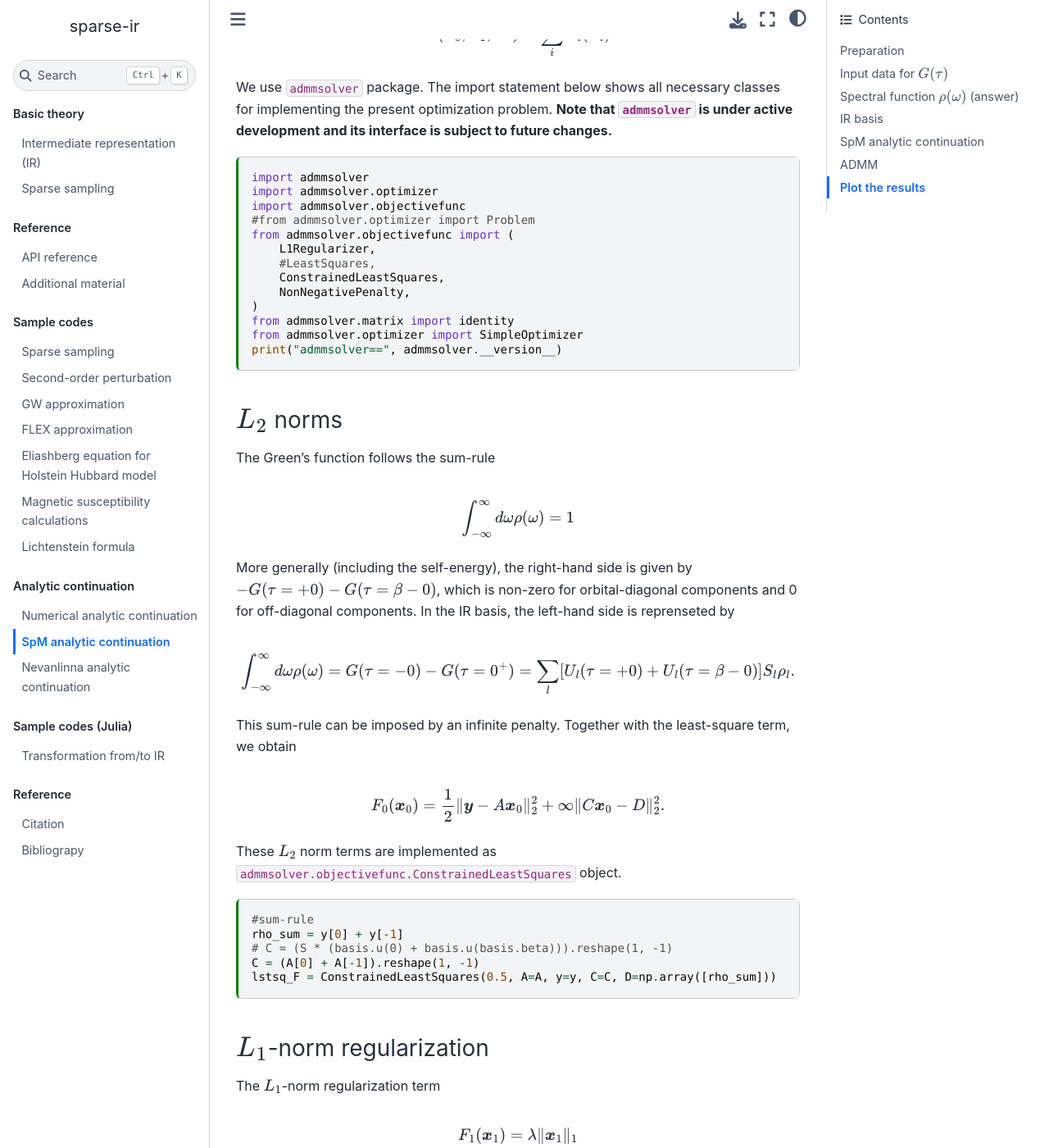
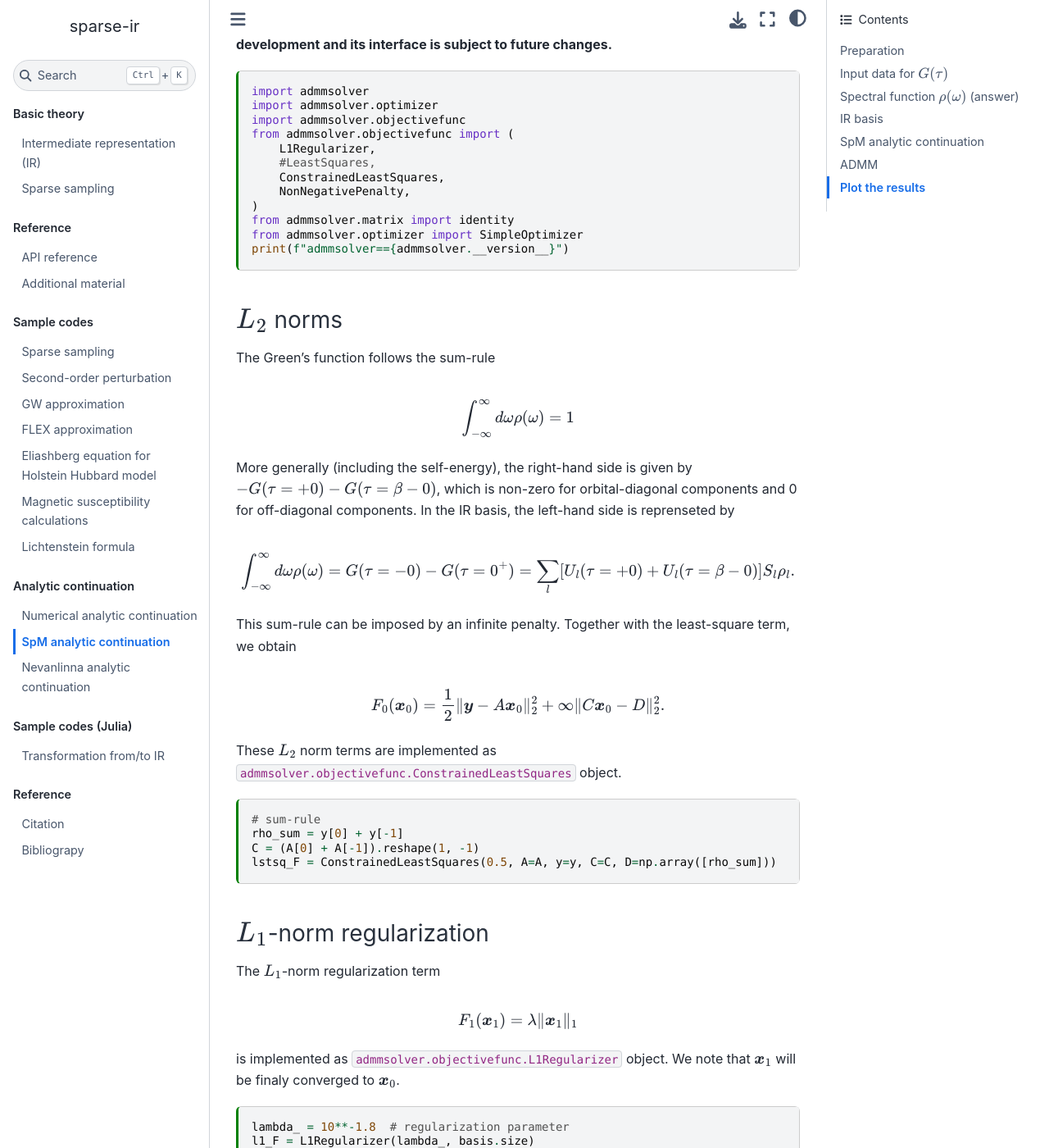
Before and after one commit to SpM-lab/sparse-ir-tutorial, a Jupyter Book: the page built from src/spm_py.md, in a window 1280 px wide and 1400 px high, scrolled down 4605 px. Shown: the whole window at 82% size. Built offline with Jupyter Book 1.0.4 settings and Sphinx 7.4.7 and the Sphinx Book theme 1.1.4, drawn with Linux system fonts in a browser that asks for light colours; cross-references to code outside the pages are shown as plain code; some of the changed text lies outside the part shown.

Commit message:
Minor updates

````diff
--- a/src/spm_py.md
+++ b/src/spm_py.md
@@ -48,7 +48,6 @@
 
 ```{code-cell}
 import numpy as np
-#from numpy.typing import NDArray
 %matplotlib inline
 import matplotlib.pyplot as plt
 ```
@@ -139,10 +136,8 @@
 basis = sparse_ir.FiniteTempBasis(
             statistics="F", beta=beta, wmax=omegamax, eps=SVmin
         )
-# U = basis.u(ts)
 U = basis.u(ts).T
 S = basis.s
-# V = basis.v(ws)
 V = basis.v(ws).T
 ```
 
@@ -150,7 +145,7 @@
 ``U`` and ``V`` are two-dimensional ndarray (matrices), while ``S`` is a one-dimensional ndarray. Let us confirm it by printing the shapes explictly.
 
 ```{code-cell}
-print(U.shape, S.shape, V.shape)
+print(f"{U.shape}, {S.shape}, {V.shape}")
 ```
 
 
@@ -256,7 +250,6 @@
 import admmsolver
 import admmsolver.optimizer
 import admmsolver.objectivefunc
-#from admmsolver.optimizer import Problem
 from admmsolver.objectivefunc import (
     L1Regularizer,
     #LeastSquares,
@@ -265,7 +258,7 @@
 )
 from admmsolver.matrix import identity
 from admmsolver.optimizer import SimpleOptimizer
-print("admmsolver==", admmsolver.__version__)
+print(f"admmsolver=={admmsolver.__version__}")
 ```
 
 
@@ -295,9 +288,8 @@
 These $L_2$ norm terms are implemented as ``admmsolver.objectivefunc.ConstrainedLeastSquares`` object.
 
 ```{code-cell}
-#sum-rule
+# sum-rule
 rho_sum = y[0] + y[-1]
-# C = (S * (basis.u(0) + basis.u(basis.beta))).reshape(1, -1)
 C = (A[0] + A[-1]).reshape(1, -1)
 lstsq_F = ConstrainedLeastSquares(0.5, A=A, y=y, C=C, D=np.array([rho_sum]))
 ```
@@ -343,7 +335,6 @@
 We note that $\boldsymbol{x}_2 = V\boldsymbol{x}_0$ will be imposed later.
 
 ```{code-cell}
-# nonneg_F = NonNegativePenalty(V.shape[1])
 nonneg_F = NonNegativePenalty(Nomega)
 ```
 
@@ -383,15 +374,13 @@
 
 ```{code-cell}
 x0, x1, x2 = opt.x
-print(x0.shape, x1.shape, x2.shape)
+print(f"{x0.shape}, {x1.shape}, {x2.shape}")
 ```
 
 
 The spectral function $\rho(\omega)$ can be reconstructed from the coefficients $\{ \rho_l \}$ stored in $\boldsymbol{x}_0$.
 
 ```{code-cell}
-# rho = opt.x[0] @ basis.v(ws)
-# rho = opt.x[0] @ V
 rho = V @ x0
 ```
 
````
Also changed, not shown: other parts of src/spm_py.md (+3 -6 lines), index.md (+2 -11 lines).
